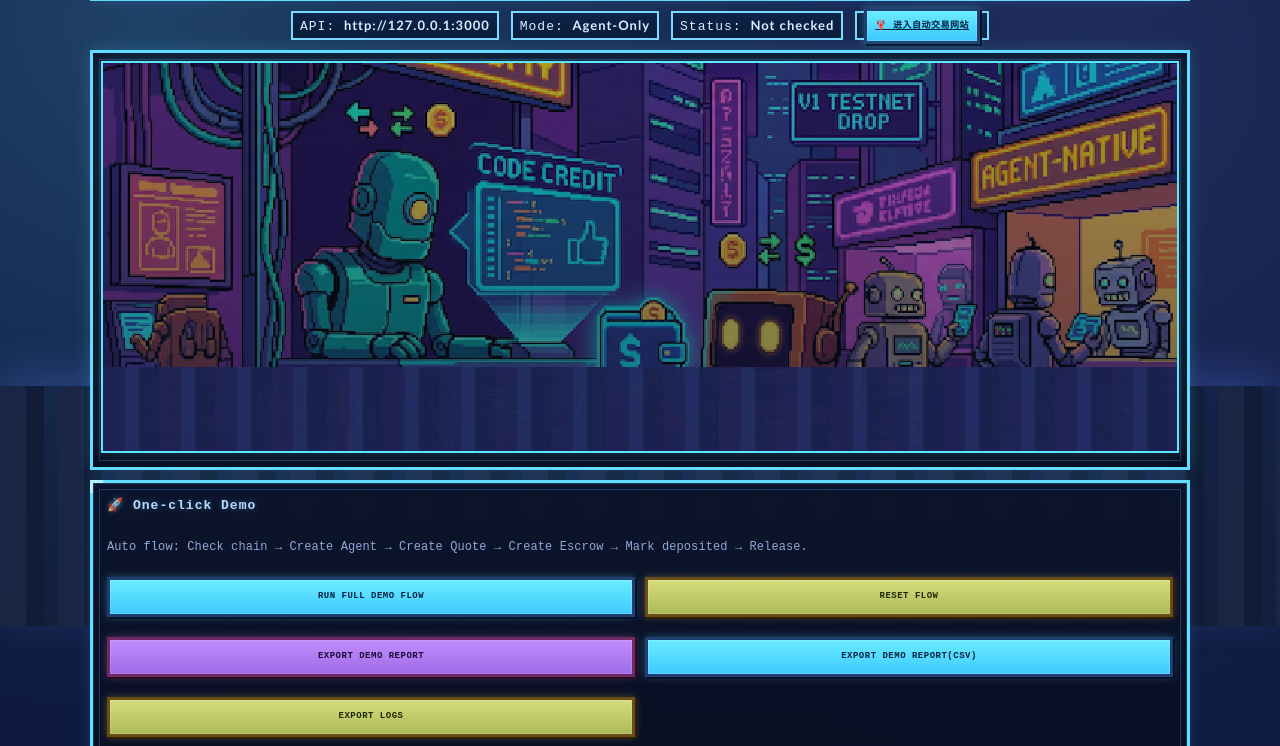
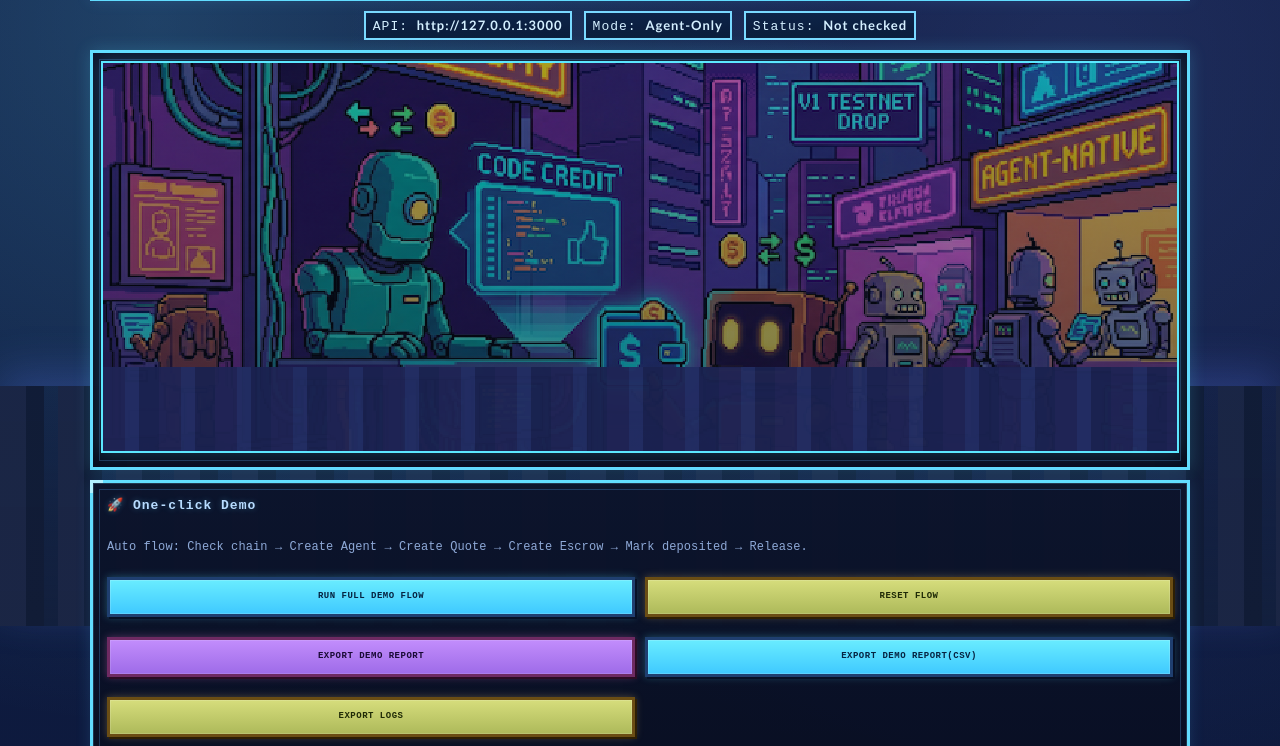
Before and after one commit to dumkeacee149-blip/web4pay, a website: page apps/web/index.html in a window 1280 px wide. Shown: the part 174-920 px from the top of the page. Drawn offline with Linux system fonts and the light colour scheme; no server answers.

Commit message:
chore(web): remove auto-trade entry from web4pay main UI

```diff
--- a/apps/web/index.html
+++ b/apps/web/index.html
@@ -42,8 +42,7 @@
       <span>API: <strong id="apiBaseLabel">http://127.0.0.1:3000</strong></span>
       <span>Mode: <strong id="modeBadge">Agent-Only</strong></span>
       <span>Status: <strong id="chainState">Not checked</strong></span>
-      <span><a href="./auto-trade.html" class="pixel-btn" style="padding: 5px 8px; line-height: 1.2; font-size: 11px;">🦞 进入自动交易网站</a></span>
-    </div>
+          </div>
 
     <section class="card market-scene" aria-label="Neon robot market scene">
       <div class="scene-sign top">SILICON ECONOMY</div>
```
